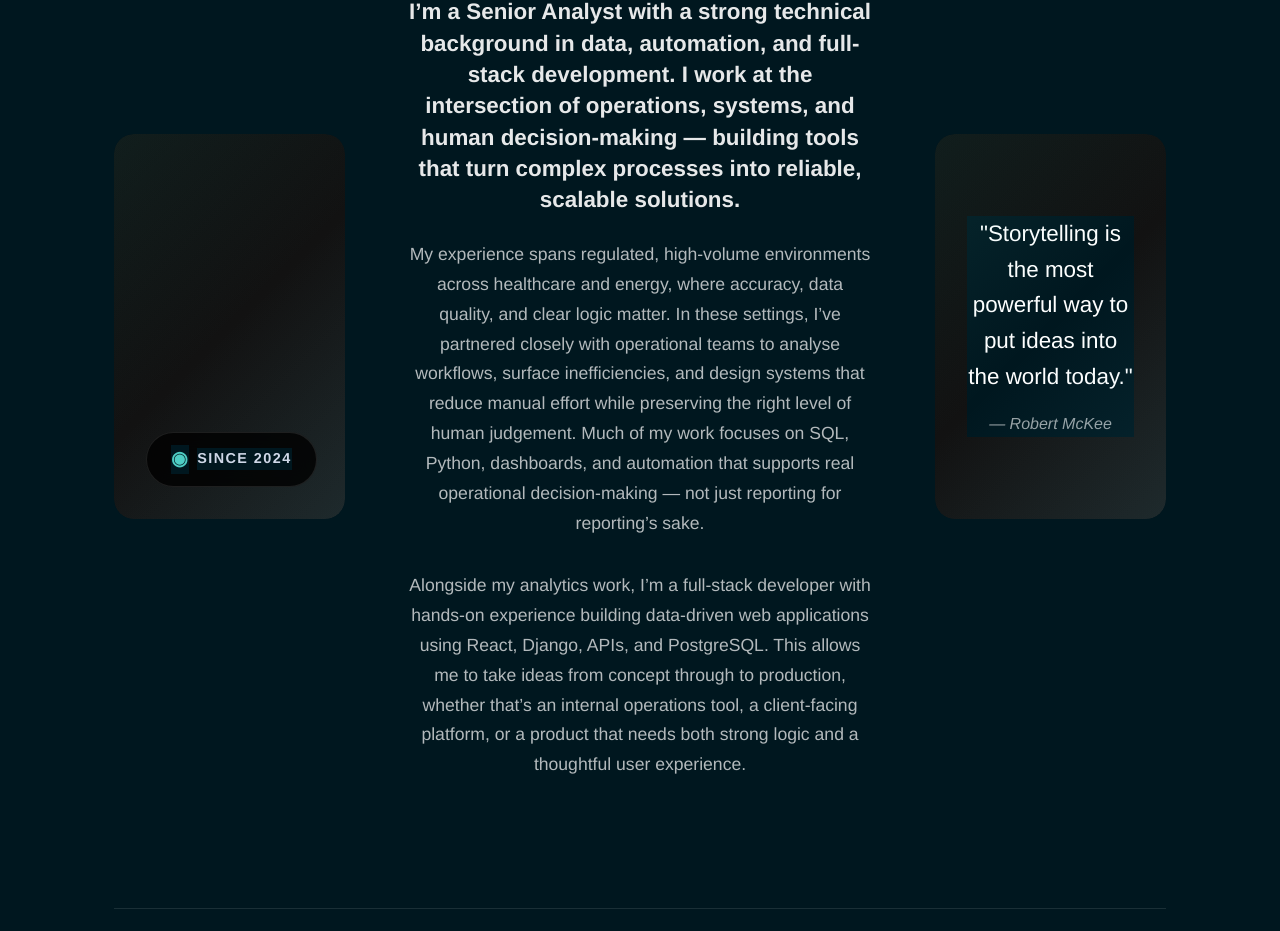
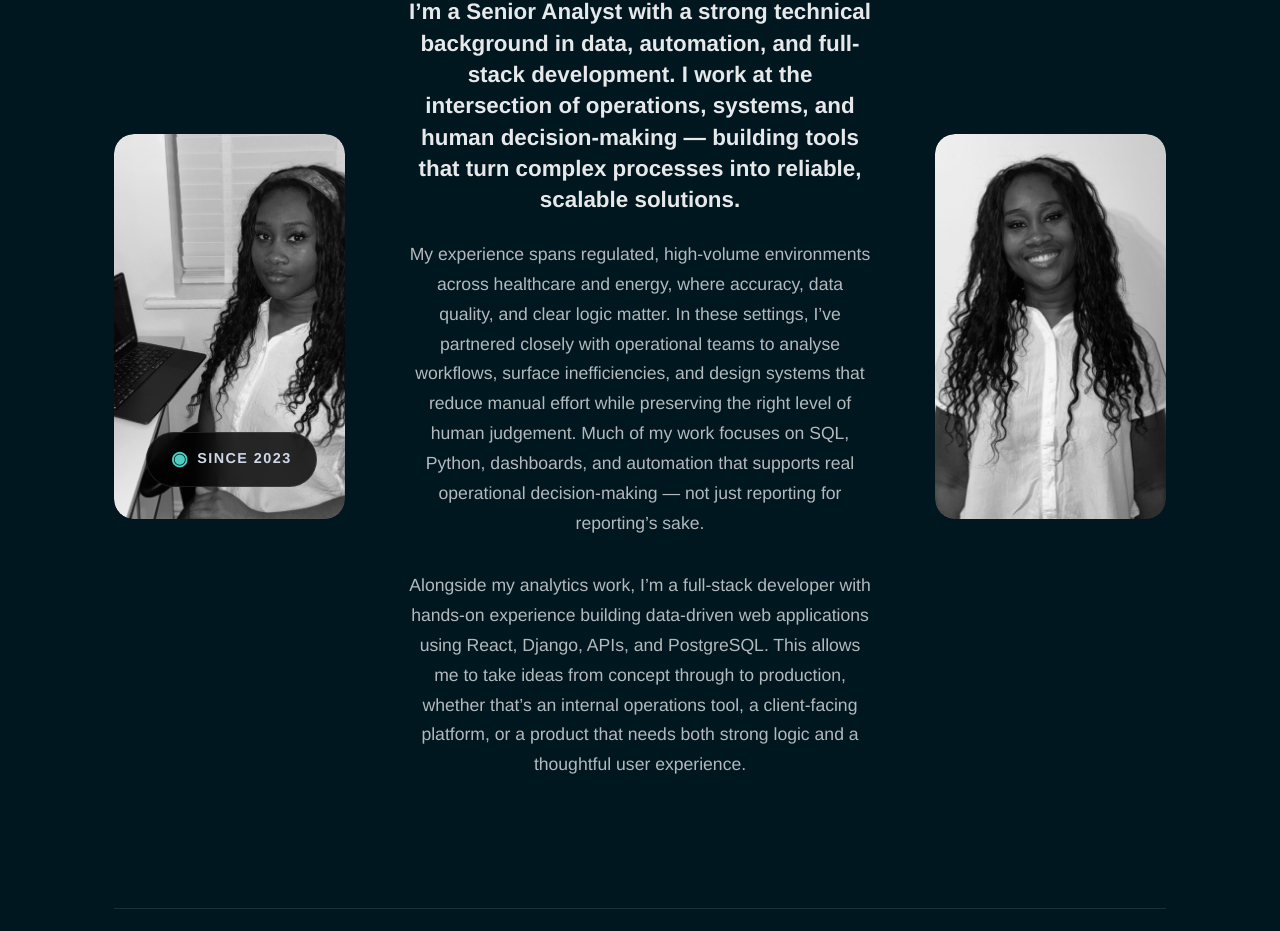
Before and after one commit to DanilleH22/portfolio, a React (Create React App) app: page / in a window 1280 px wide. Shown: the part 9692-10623 px from the top of the page. Built offline with nearby package versions, Linux system fonts and the light colour scheme.

Commit message:
Add new about me image and style image badge

```diff
--- a/src/pages/AboutMe2.js
+++ b/src/pages/AboutMe2.js
@@ -1,7 +1,13 @@
 import React, {useState} from 'react';
 import { motion } from 'framer-motion';
 import "../styles/about.css";
-
+import me1 from '../assets/me1.JPG';
+import me2 from '../assets/me2.JPG';
+import me3 from '../assets/me3.jpeg';
+import me4 from '../assets/me4.jpeg';
+import me5 from '../assets/me5.JPG';
+import me6 from '../assets/me6.jpeg';
+import me7 from '../assets/me7.jpeg';
 
 
 
@@ -114,7 +120,6 @@ const About = () => {
           viewport={{ once: true, amount: 0.3 }}
           variants={containerVariants}
         >
-
           <div className="story-grid">
             <motion.div
               className="story-image-container"
@@ -122,13 +127,16 @@ const About = () => {
               whileHover={{ scale: 1.02 }}
               transition={{ duration: 0.3 }}
             >
-              <div className="image-placeholder story-image">
-                <div className="image-overlay"></div>
+              <img src={me6} alt="Me" className="badge-image" />
+
+
+
                 <div className="image-badge">
+
                   <span className="badge-dot">◉</span>
-                  <span>SINCE 2024</span>
+                  <span>SINCE 2023</span>
                 </div>
-              </div>
+
             </motion.div>
 
             <motion.div className="story-content" variants={itemVariants}>
@@ -160,13 +168,10 @@ const About = () => {
               whileHover={{ scale: 1.02 }}
               transition={{ duration: 0.3 }}
             >
-              <div className="image-placeholder mission-image">
-                <div className="image-overlay"></div>
-                <div className="image-quote">
-                  "Storytelling is the most powerful way to put ideas into the world today."
-                  <span className="quote-author">— Robert McKee</span>
-                </div>
-              </div>
+               <img src={me4} alt="Me" className="badge-image" />
+
+
+
             </motion.div>
           </div>
         </motion.section>
--- a/src/styles/about.css
+++ b/src/styles/about.css
@@ -122,6 +122,17 @@ h1 {
   aspect-ratio: 3/5;
 }
 
+.badge-image {
+  position: absolute;
+  top: 0;
+  left: 0;
+  width: 100%;
+  height: 100%;
+  object-fit: cover;
+  border-radius: 20px;
+}
+
+
 .story-image {
   background: linear-gradient(135deg, #0a0a0a, #1a1a1a);
   position: relative;
@@ -168,9 +179,16 @@ h1 {
   border: 1px solid rgba(255, 255, 255, 0.1);
 }
 
+.image-badge span {
+  background-color: transparent;
+}
+
 .badge-dot {
   color: #4ecdc4;
   font-size: 1.2rem;
+
+  background-color: transparent;
+
 }
 
 .section-header {
```
